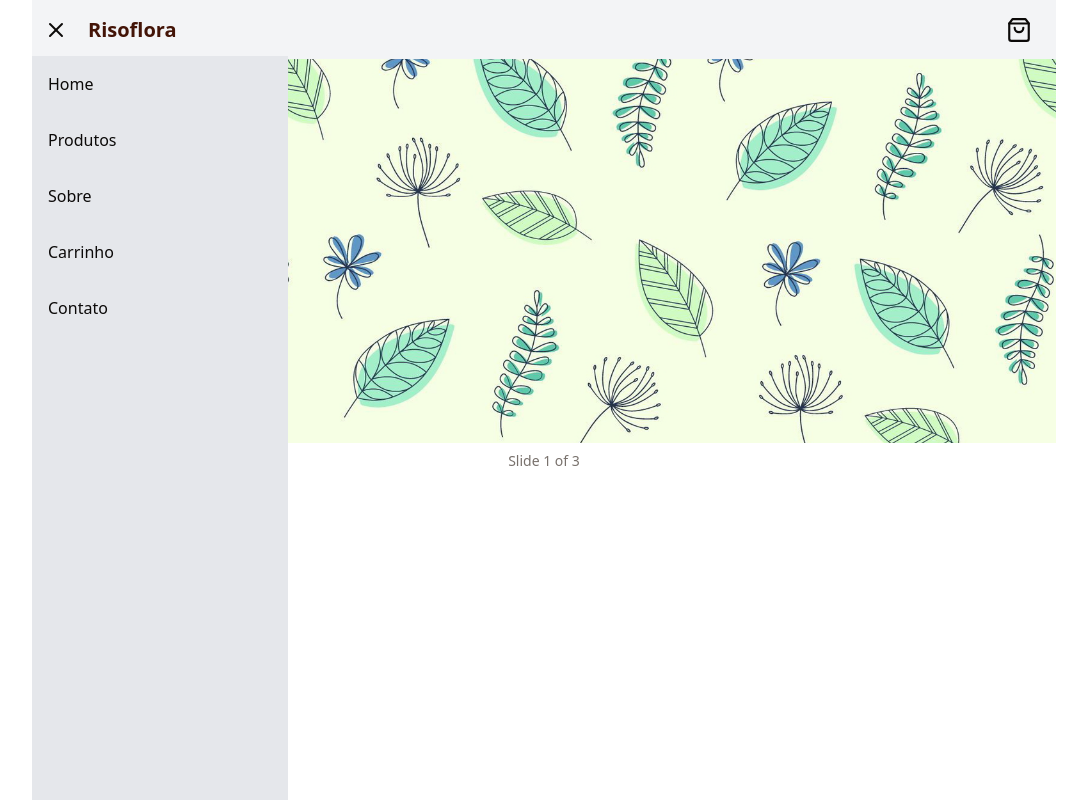
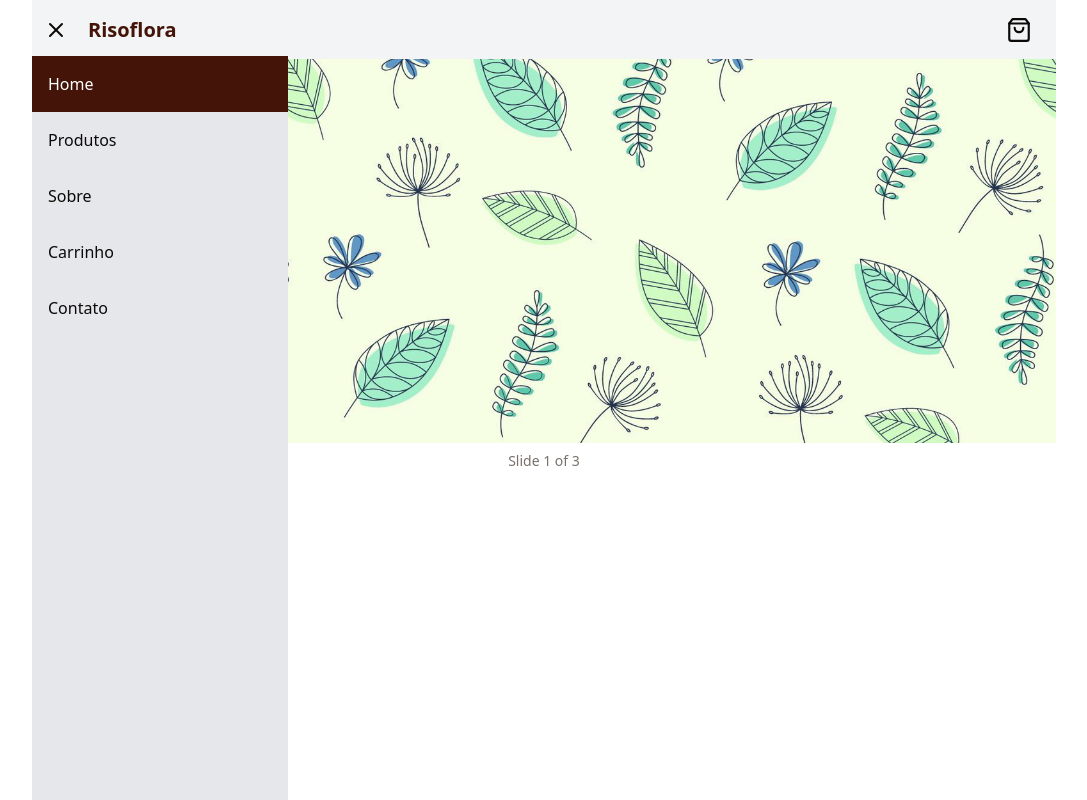
Before and after one commit to TonAlmeida/risoflora, a Next.js app: page / in a window 1280 px wide. Both pictures are taken after a click on the button 152 px from the left and 29 px from the top of the page. Shown: the whole page, without its empty margins (96-1183 px from the left). Built offline with nearby package versions, Linux system fonts and the light colour scheme.

Commit message:
add sidebar active lable

```diff
--- a/src/components/Header.tsx
+++ b/src/components/Header.tsx
@@ -1,6 +1,6 @@
 "use client";
 import { useState } from "react";
-import { SideBar } from "./SideBar";
+import { SideBar } from "@/components/SideBar";
 import { MenuIcon, XIcon, ShoppingBagIcon } from "lucide-react";
 
 export const Header = () => {
@@ -8,11 +8,10 @@ export const Header = () => {
 
   return (
     <header className="flex items-center justify-between h-16 w-full bg-gray-100 relative">
-      {/* Sidebar */}
+
       <SideBar isOpen={isOpen} />
 
       <div className="flex items-center justify-between w-full px-3">
-        {/* Menu Button */}
         <div className="flex items-center">
           <button onClick={() => setIsOpen(!isOpen)} className="mr-3">
             {isOpen ? <XIcon size={24} /> : <MenuIcon size={24} />}
--- a/src/components/SideBar.tsx
+++ b/src/components/SideBar.tsx
@@ -1,20 +1,31 @@
+"use client"
 import { pages } from '@/data/pages';
 
 export const SideBar = ({ isOpen }: { isOpen: boolean }) => {
+
+    const currentPath = window.location.pathname;
+
     return (
         <nav
             className={`absolute top-14 left-0 w-64 h-screen bg-gray-200 transform transition-all duration-400 z-50 ${
                 isOpen ? "translate-x-0 opacity-100" : "-translate-x-full opacity-0"
             }`}>
             <ul>
-                {pages.map((page,) => (
-                    <li
-                        key={page.path}
-                        className="p-4 hover:bg-orange-950 hover:text-white cursor-pointer"
-                    >
-                        {page.title}
-                    </li>
-                ))}
+                {pages.map((page,) => {
+
+                    const isActive = currentPath === page.path;
+
+                    return (
+                        <li
+                            key={page.path}
+                            className={`p-4 hover:bg-orange-950 hover:text-white
+                                cursor-pointer ${isActive && "bg-orange-950 text-white"}`}
+                        >
+                            {page.title}
+                        </li>
+                    )
+                })
+                }
             </ul>
         </nav>
     )
```
